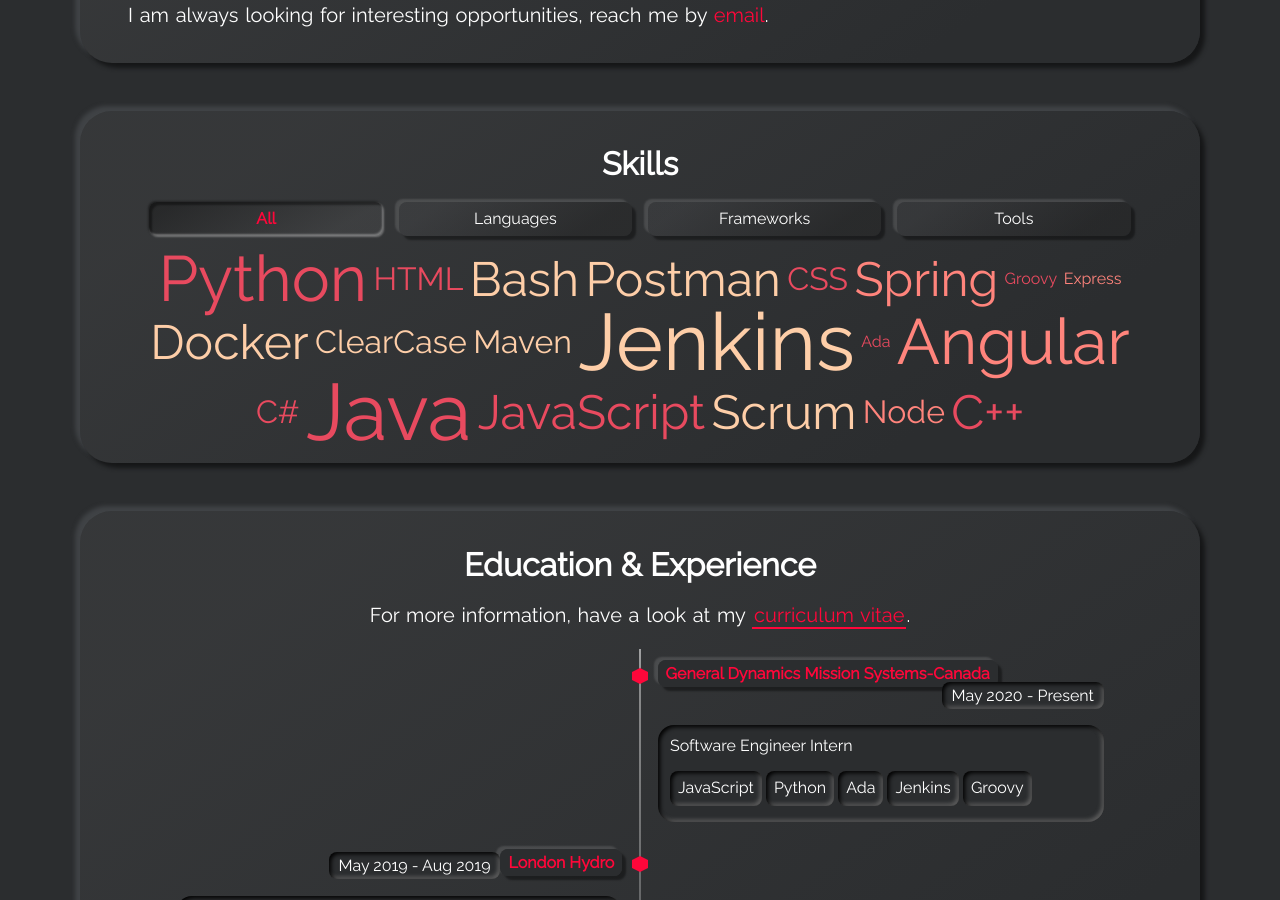
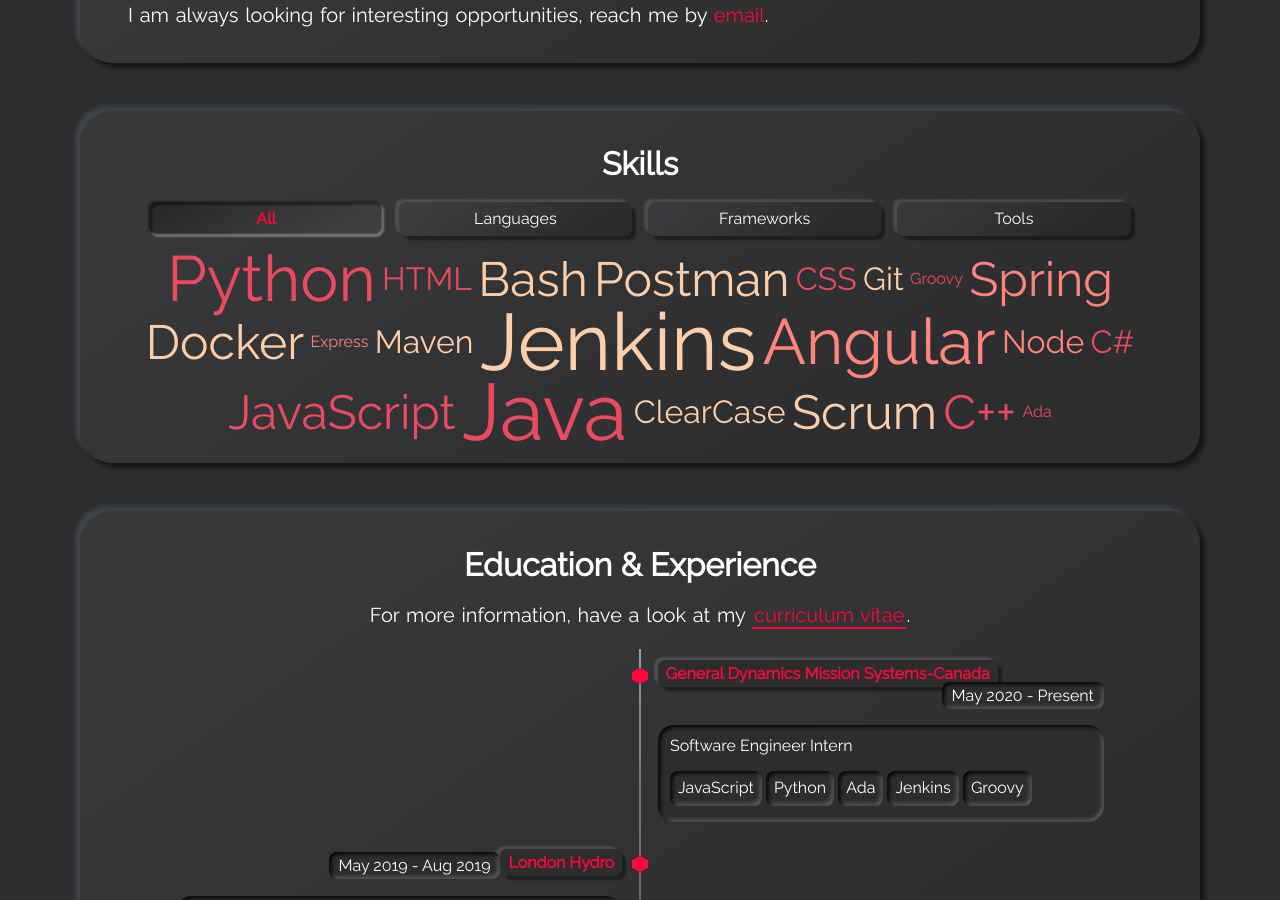
Before and after one commit to milosarsik/milosarsik.github.io, a Jekyll site: the page built from index.html, in a window 1280 px wide and 900 px high, scrolled down 1216 px. Built offline with Jekyll 4.4.1, drawn with Linux system fonts in a browser that asks for light colours.

Commit message:
Update skills-tools.yml

```diff
--- a/_data/skills-tools.yml
+++ b/_data/skills-tools.yml
@@ -4,6 +4,9 @@
 # Example of a Dev Tool
 # - name: Git
 #   weight: 5
+
+- name: Git
+  weight: 2
 
 - name: ClearCase
   weight: 2
```
